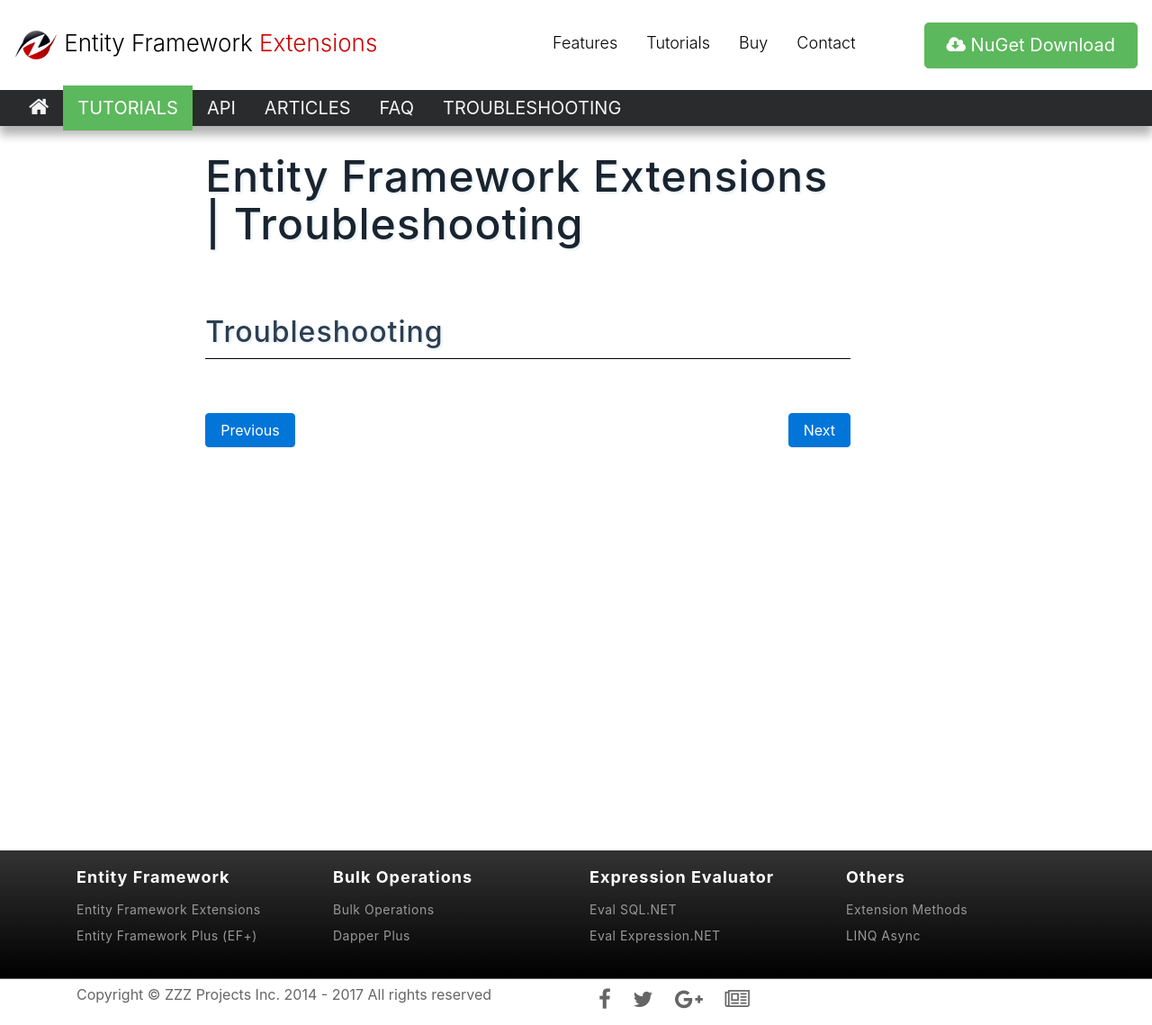
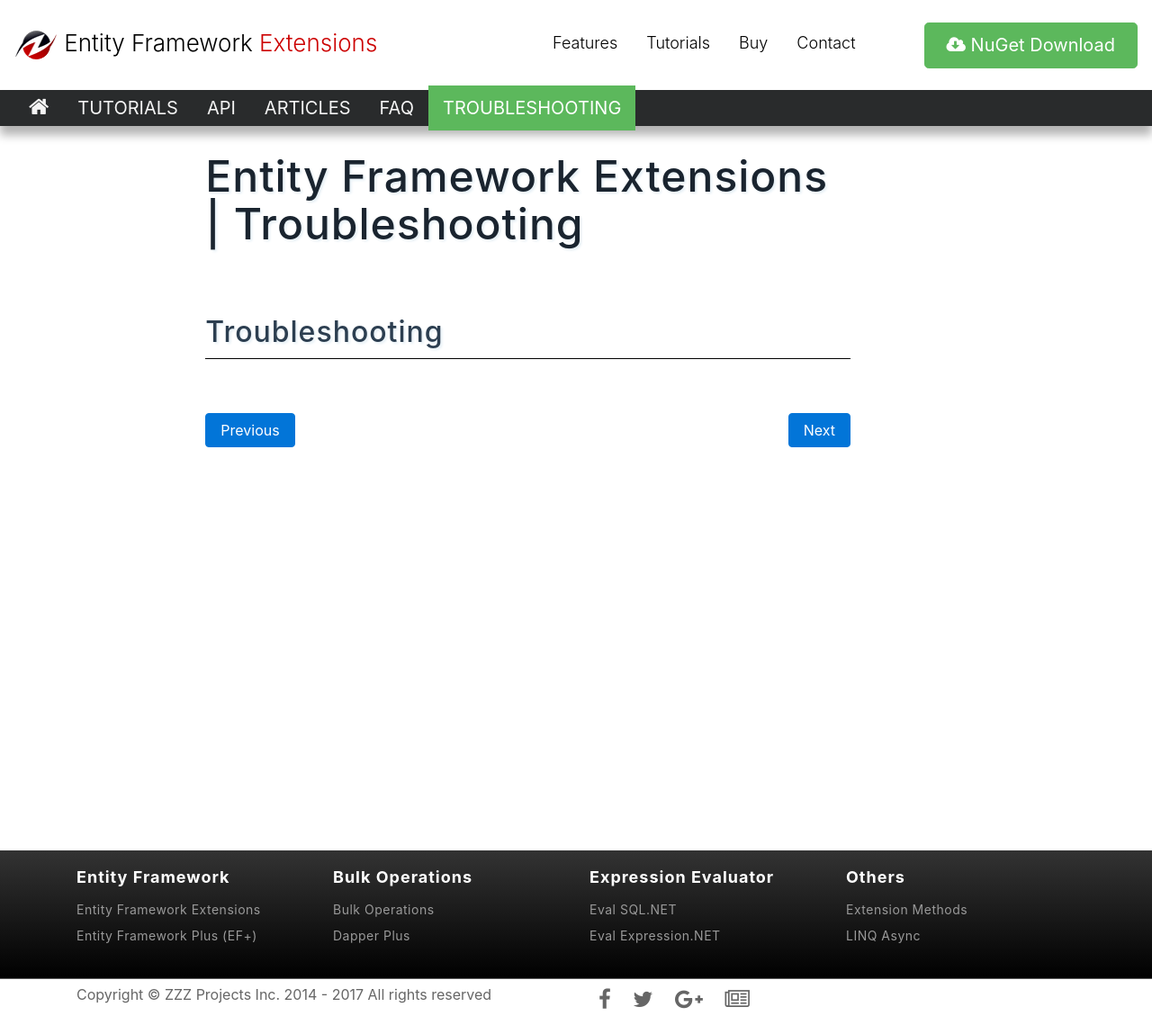
Before and after one commit to zzzprojects/EntityFramework-Extensions, a Jekyll site: the page built from docs/pages/troubleshooting/troubleshooting.md, in a window 1280 px wide and 1139 px high. Shown: the whole window at 90% size. Built offline with Jekyll 4.4.1, drawn with Linux system fonts in a browser that asks for light colours; nearby versions of some CDN libraries.

Commit message:
Update default.html

```diff
--- a/docs/_layouts/default.html
+++ b/docs/_layouts/default.html
@@ -70,22 +70,22 @@
 				<nav class="navbar navbar-inverse bg-inverse navbar-toggleable-md">
 					<div class="collapse navbar-collapse">
 						<ul class="navbar-nav">
-							<li class="nav-item">
+							{% if page.path == "index.md" %} <li class="nav-item active"> {% else %} <li class="nav-item"> {% endif %}
 								<a class="nav-link" href="http://entityframework-extensions.net/"><i class="fa fa-home" aria-hidden="true"></i></a>
 							</li>
-							<li class="nav-item active">
+							{% if page.path contains "/tutorials/" %} <li class="nav-item active"> {% else %} <li class="nav-item"> {% endif %}
 								<a class="nav-link" href="http://entityframework-extensions.net/overview">Tutorials</a>
 							</li>
-							<li class="nav-item">
+							{% if page.path contains "/api/" %} <li class="nav-item active"> {% else %} <li class="nav-item"> {% endif %}
 								<a class="nav-link" href="http://entityframework-extensions.net/api">API</a>
 							</li>
-							<li class="nav-item">
+							{% if page.path contains "/articles/" %} <li class="nav-item active"> {% else %} <li class="nav-item"> {% endif %}
 								<a class="nav-link" href="http://entityframework-extensions.net/articles">Articles</a>
 							</li>
-							<li class="nav-item">
+							{% if page.path contains "/faq/" %} <li class="nav-item active"> {% else %} <li class="nav-item"> {% endif %}
 								<a class="nav-link" href="http://entityframework-extensions.net/faq">FAQ</a>
 							</li>
-							<li class="nav-item">
+							{% if page.path contains "/troubleshooting/" %} <li class="nav-item active"> {% else %} <li class="nav-item"> {% endif %}
 								<a class="nav-link" href="http://entityframework-extensions.net/troubleshooting">Troubleshooting</a>
 							</li>
 						</ul>
```
